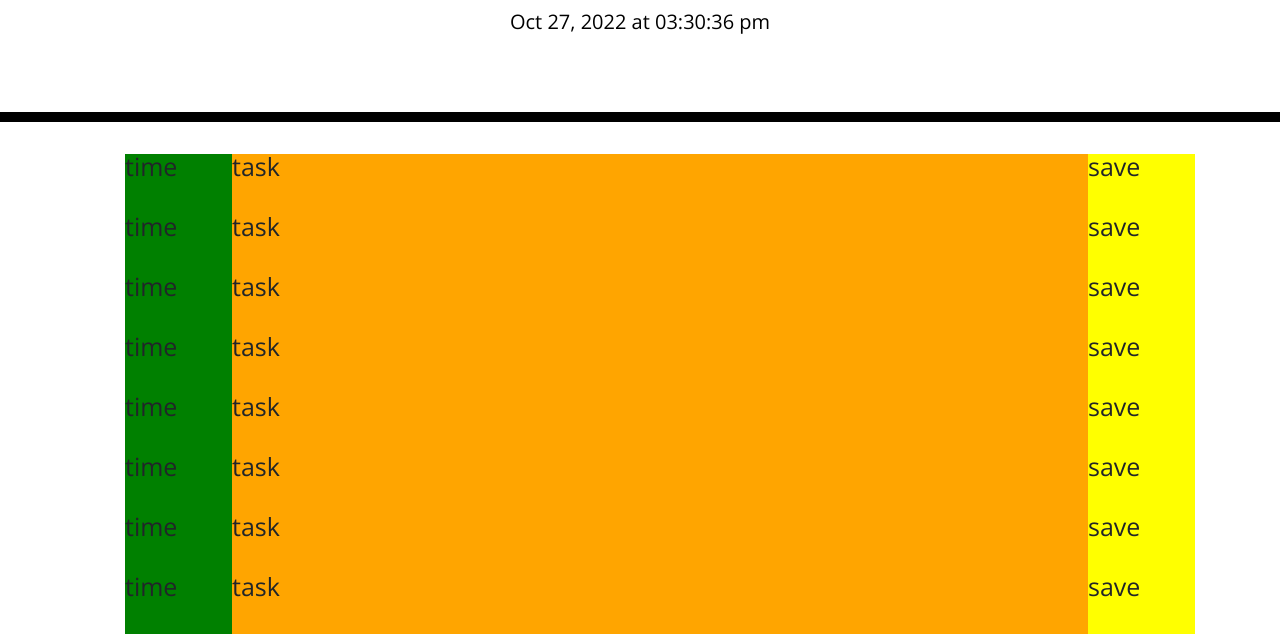
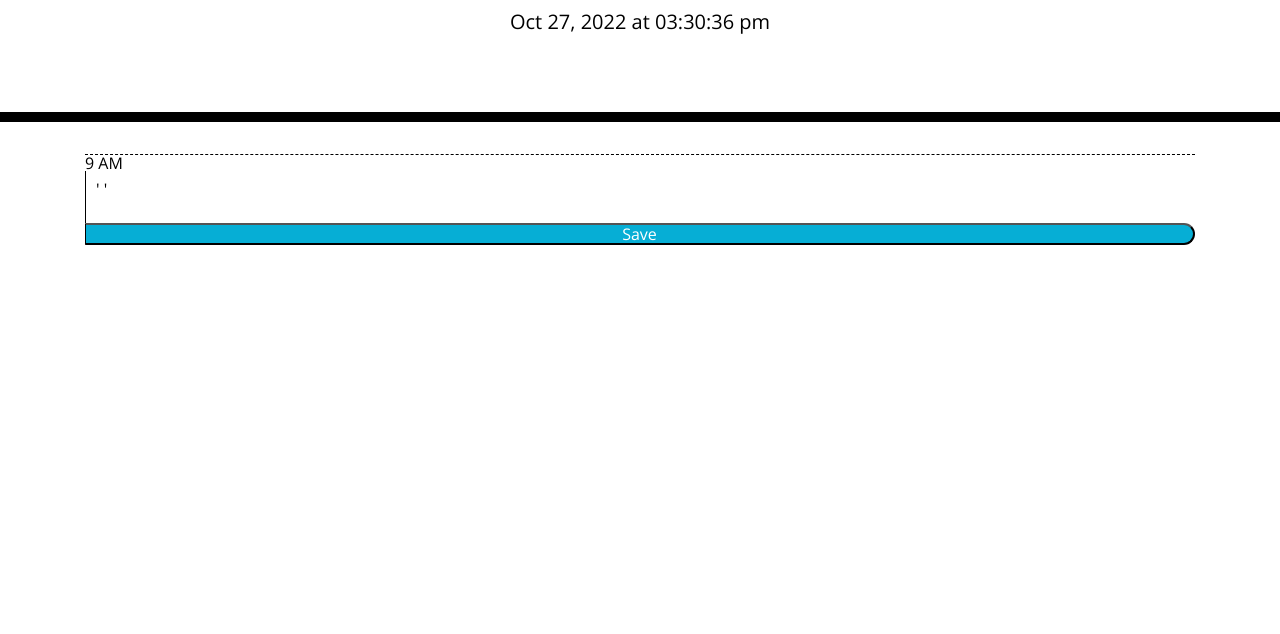
Before and after one commit to gato365/gato365-work-day-scheduler, a plain HTML site: page index.html in a window 1280 px wide. Shown: the part 182-816 px from the top of the page. Drawn offline with nearby package versions, Linux system fonts and the light colour scheme.

Commit message:
Change style of tasks

```diff
--- a/index.html
+++ b/index.html
@@ -33,46 +33,21 @@
 
 
 <section class="all-tasks">
-  <ul class="one-task nine-am">
-    <li class = "time">time</li>
-    <li class = "task">task</li>
-    <li class = "save">save</li>
-  </ul>
-  <ul class="one-task ten-am">
-    <li class = "time">time</li>
-    <li class = "task">task</li>
-    <li class = "save">save</li>
-  </ul>
-  <ul class="one-task eleven-am">
-    <li class = "time">time</li>
-    <li class = "task">task</li>
-    <li class = "save">save</li>
-  </ul>
-  <ul class="one-task twelve-am">
-    <li class = "time">time</li>
-    <li class = "task">task</li>
-    <li class = "save">save</li>
-  </ul>
-  <ul class="one-task one-am">
-    <li class = "time">time</li>
-    <li class = "task">task</li>
-    <li class = "save">save</li>
-  </ul>
-  <ul class="one-task two-am">
-    <li class = "time">time</li>
-    <li class = "task">task</li>
-    <li class = "save">save</li>
-  </ul>
-  <ul class="one-task three-am">
-    <li class = "time">time</li>
-    <li class = "task">task</li>
-    <li class = "save">save</li>
-  </ul>
-  <ul class="one-task four-am">
-    <li class = "time">time</li>
-    <li class = "task">task</li>
-    <li class = "save">save</li>
-  </ul>
+
+  <!-- // Text for Time
+  // tag for entering task
+  // button to save task -->
+
+
+<div class = 'hour'>
+  9 AM
+</div>
+<textarea class = "description" name="" id="">
+' '
+</textarea>
+<button class="saveBtn" >
+Save
+</button>
 
 
 </section>
--- a/script.js
+++ b/script.js
@@ -1,12 +1,29 @@
 
 
 var timeDisplayEl = $('#time-display');
+var classTask = $('.one-task')
+var allWorkingHours = document.querySelector('.all-tasks');
+let numberHours = 16;
 
 
 function displayTime() {
-    var rightNow = moment().format('MMM DD, YYYY [at] hh:mm:ss a');
-    timeDisplayEl.text(rightNow);
-  }
+  var rightNow = moment().format('MMM DD, YYYY [at] hh:mm:ss a');
+  timeDisplayEl.text(rightNow);
+}
 
 
 displayTime();
+
+
+for (let j = 9; j <= numberHours; j++) {
+ // Text for Time
+ // textarea for entering task
+ // button to save task
+
+document.createElement('div')
+document.createElement('textarea')
+document.createElement('button')
+
+allWorkingHours
+
+}
```
